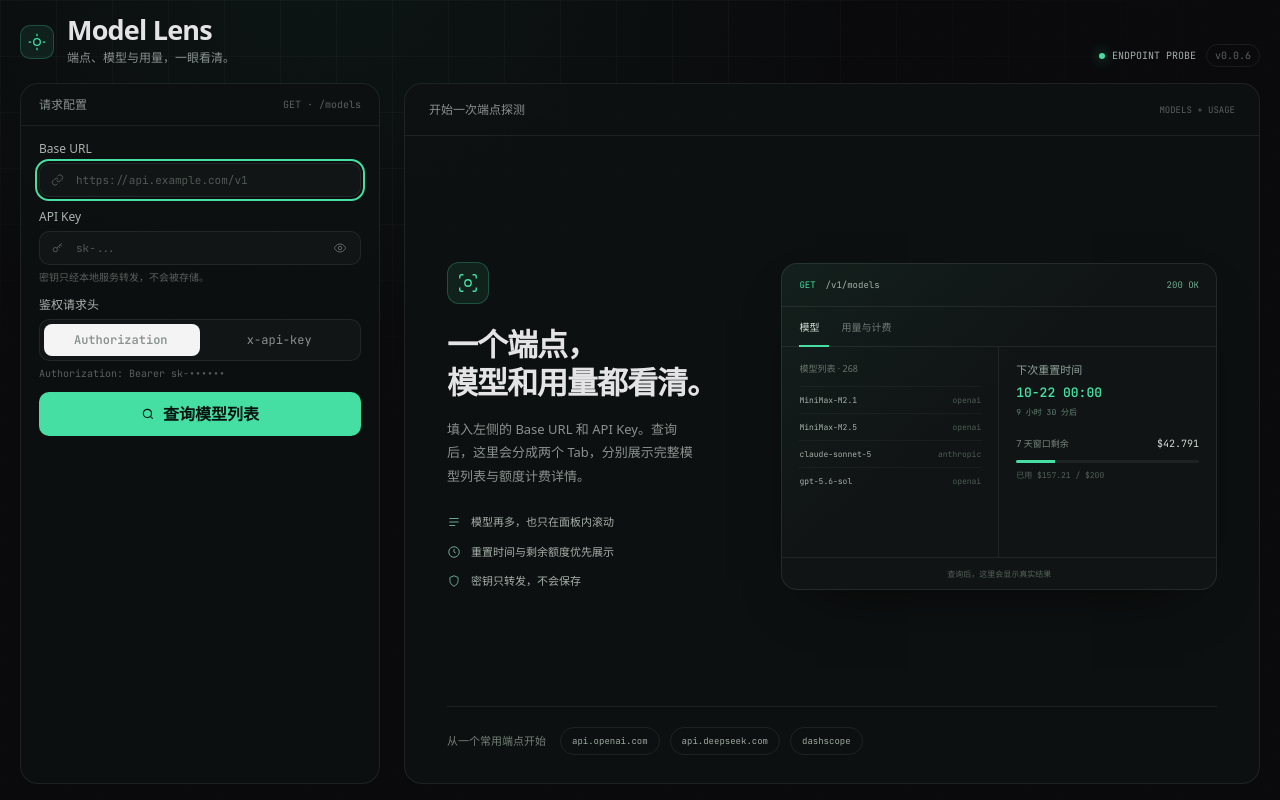
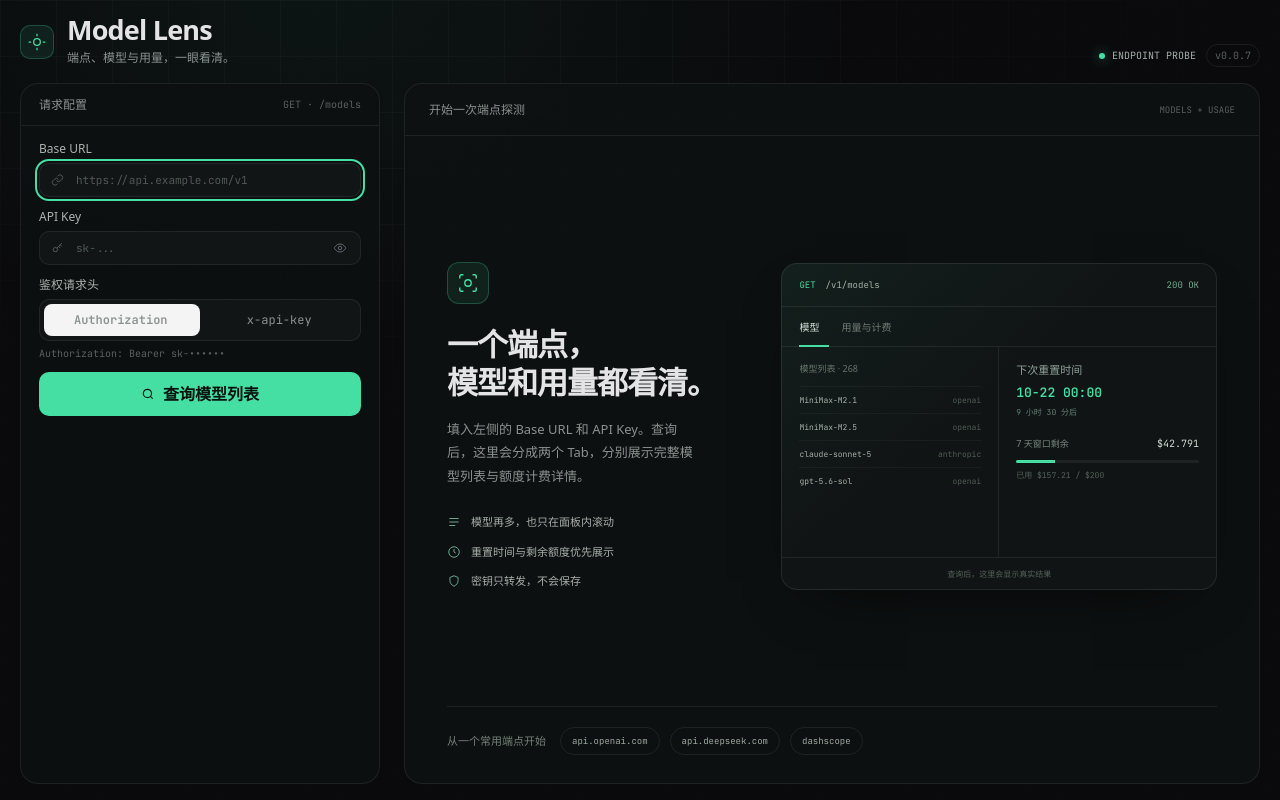
Before and after one commit to gitlayzer/modellens, a plain HTML site: page public/index.html in a window 1280 px wide. Drawn offline with Linux system fonts and the light colour scheme; a web font is replaced by a local one.

Commit message:
fix: 移除左侧密钥存储说明
进一步释放配置卡片垂直空间, 页面版本号同步为 v0.0.7

```diff
--- a/public/index.html
+++ b/public/index.html
@@ -31,7 +31,7 @@
       </div>
       <div><h1>Model Lens</h1><p>端点、模型与用量，一眼看清。</p></div>
     </div>
-    <div class="top-meta"><span class="live" id="connection-label">ENDPOINT PROBE</span><span class="version">v0.0.6</span></div>
+    <div class="top-meta"><span class="live" id="connection-label">ENDPOINT PROBE</span><span class="version">v0.0.7</span></div>
   </header>
 
   <main class="layout">
@@ -57,7 +57,6 @@
               <svg id="eye-closed" class="hidden" width="14" height="14" viewBox="0 0 24 24" fill="none" stroke="currentColor" stroke-width="1.5"><path d="M9.9 4.24A9.5 9.5 0 0 1 12 4c6.5 0 10 8 10 8a17.6 17.6 0 0 1-2.16 3.19M6.61 6.61A16.9 16.9 0 0 0 2 12s3.5 8 10 8a9.7 9.7 0 0 0 5.39-1.61"/><line x1="2" y1="2" x2="22" y2="22"/></svg>
             </button>
           </div>
-          <div class="hint">密钥只经本地服务转发，不会被存储。</div>
         </div>
 
         <div class="field">
```
